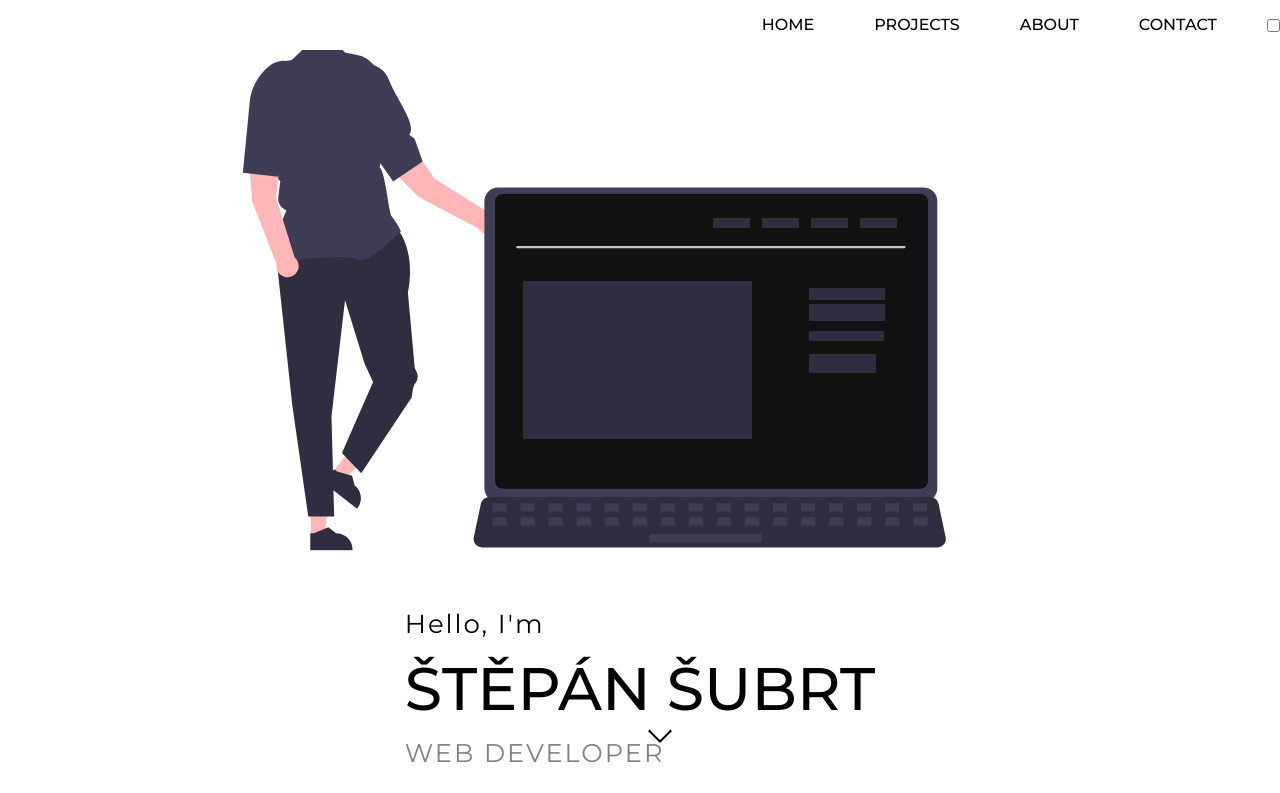
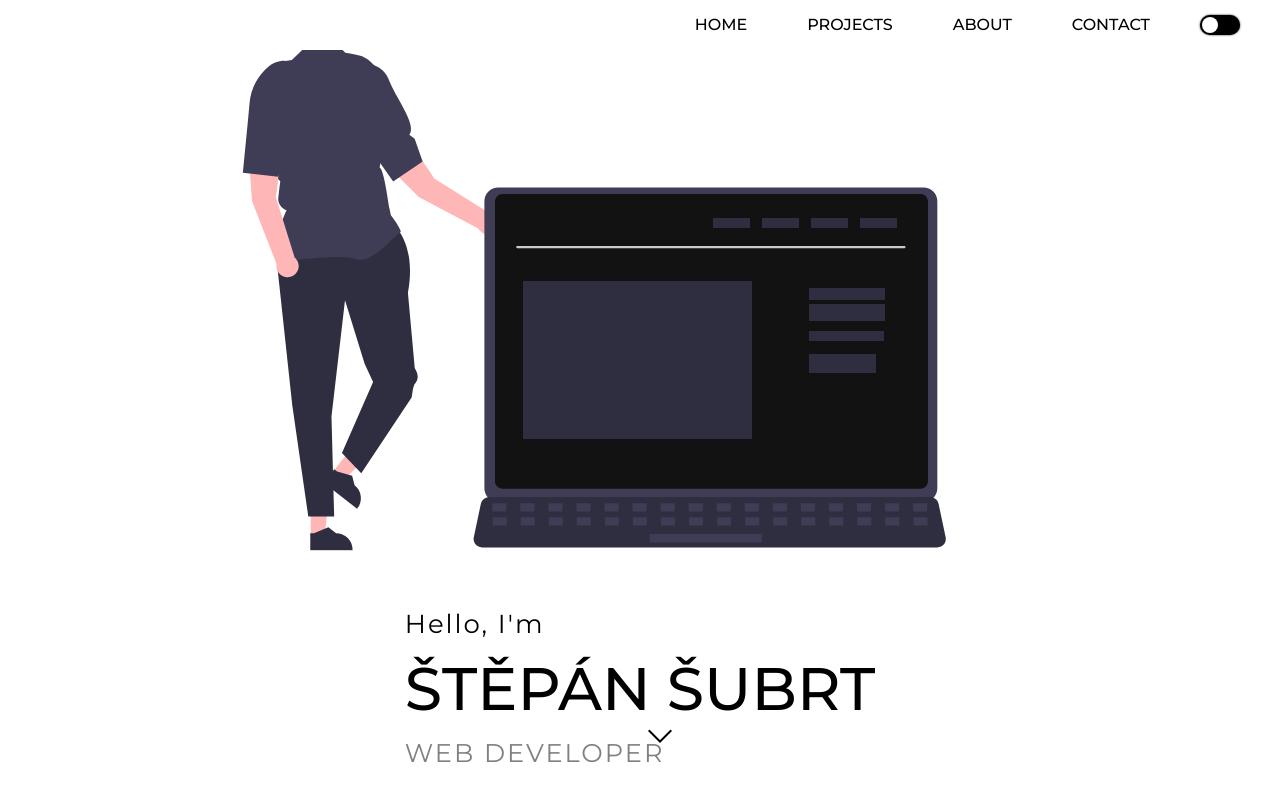
Before and after one commit to subinho/portfolio, a React (Create React App) app: page / in a window 1280 px wide. Shown: the top 793 px of the page. Built offline with nearby package versions, Linux system fonts and the light colour scheme.

Commit message:
style: responsive button for theme toggler

```diff
--- a/src/components/Header/Header.css
+++ b/src/components/Header/Header.css
@@ -50,6 +50,64 @@
     opacity: 1;
 }
 
+label {
+    margin-right: 4rem;
+}
+
+input[type='checkbox'] {
+    display: none;
+}
+
+.check {
+    position: relative;
+    display: block;
+    width: 4rem;
+    height: 2rem;
+    background-color: var(--clr--text-primary);;
+    cursor: pointer;
+    border-radius: 2rem;
+    overflow: hidden;
+    transition: ease-in .5s;
+    box-shadow: 0 0 .2rem rgba(0,0,0, 1);
+}
+
+input[type='checkbox']:checked ~ .check {
+    background-color: var(--clr--text-primary);
+}
+
+.check:before {
+    content: '';
+    position: absolute;
+    top: .2rem;
+    right: .2rem;
+    background-color: var(--clr--background-primary);
+    width: 1.6rem;
+    height: 1.6rem;
+    border-radius: 50%;
+    transition: .5s;
+    transform: translateX(5rem);
+}
+
+input[type='checkbox']:checked ~ .check:before {
+    transform: translateX(0rem);
+}
+
+.check:after {
+    content: '';
+    position: absolute;
+    top: .2rem;
+    left: .2rem;
+    background-color: var(--clr--background-primary);
+    width: 1.6rem;
+    height: 1.6rem;
+    border-radius: 50%;
+    transition: .5s;
+}
+
+input[type='checkbox']:checked ~ .check:after {
+    transform: translateX(-5rem);
+}
+
 .btn-mobile {
     display: none;
     position: absolute;
@@ -85,4 +143,10 @@
     .btn-mobile {
         display: block;
     }
+
+    label {
+        position: absolute;
+        top: 2rem;
+        left: 2rem;
+    }
 }
```
